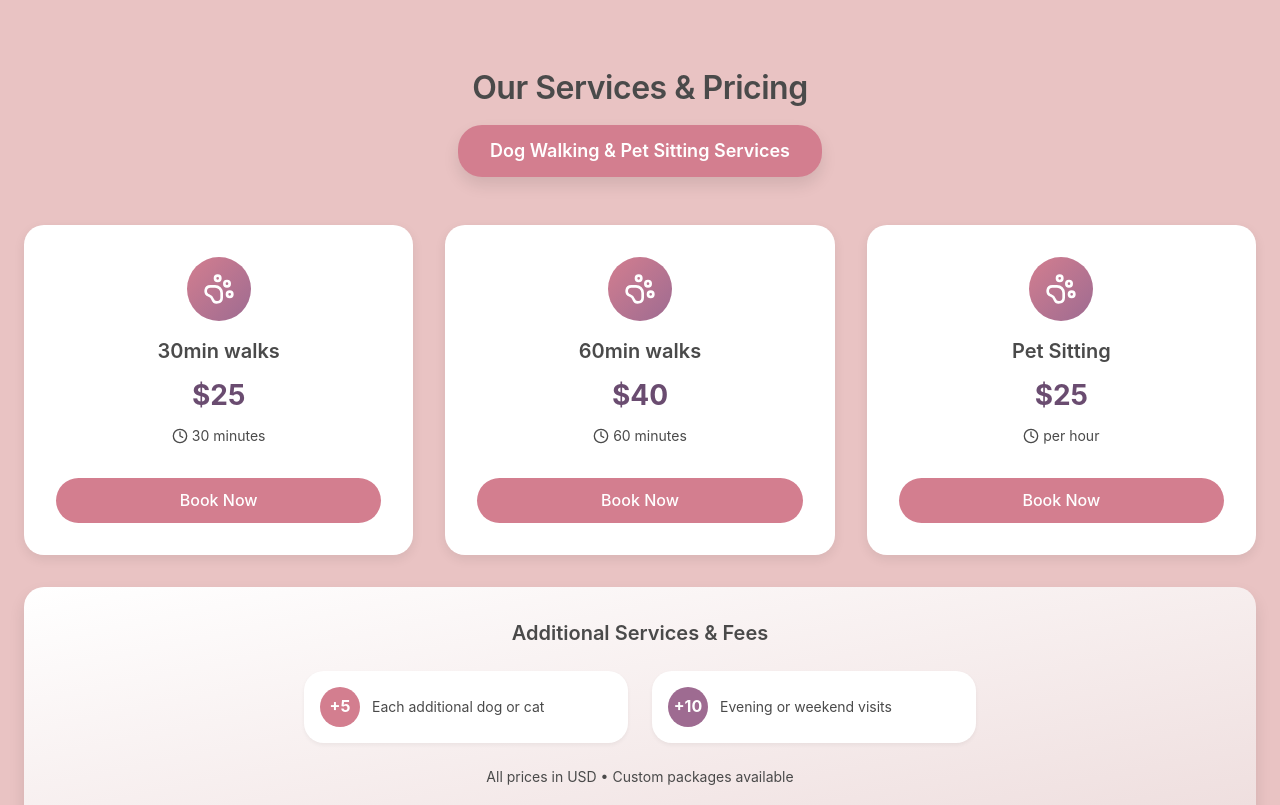
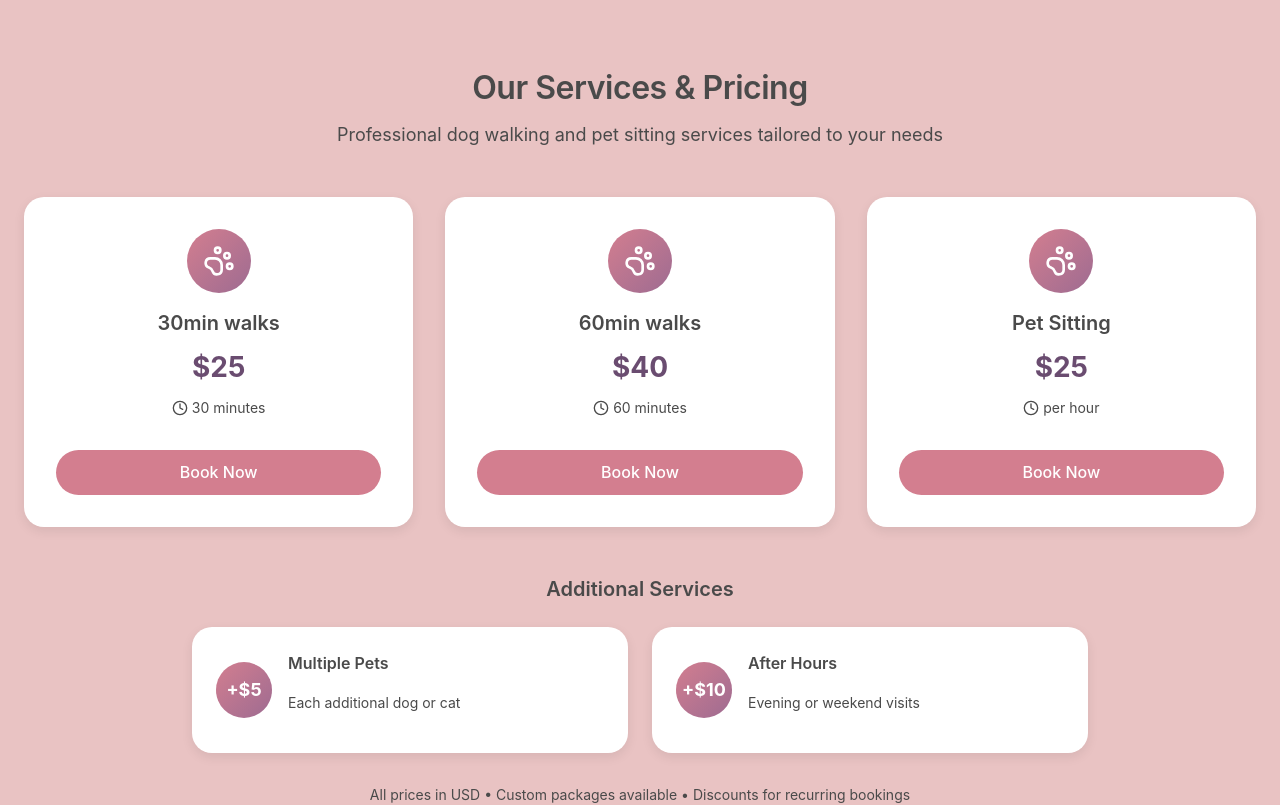
Before and after one commit to TNDIGITALMARK/54f87ab7-2407-4cbc-8971-cdd86da128fc, a Next.js app: page / in a window 1280 px wide. Shown: the part 1940-2745 px from the top of the page. Built offline with nearby package versions, Linux system fonts and the light colour scheme; no server answers.

Commit message:
Phoenix Agent implementation - I dont particularly like the segmented format, can...

```diff
--- a/src/components/pet-care/ServicesSection.tsx
+++ b/src/components/pet-care/ServicesSection.tsx
@@ -69,46 +69,56 @@ export default function ServicesSection() {
     <section className="py-16">
       {/* Section Header */}
       <div className="text-center mb-12">
-        <h2 className="text-[hsl(var(--foreground))] mb-4">
+        <h2 className="text-[hsl(var(--foreground))] mb-3">
           Our Services & Pricing
         </h2>
-        <div className="inline-block px-8 py-3 rounded-[var(--radius-button)] bg-[hsl(var(--primary))] text-on-dark font-semibold text-lg shadow-md">
-          Dog Walking & Pet Sitting Services
-        </div>
+        <p className="text-[hsl(var(--muted-foreground))] text-lg max-w-2xl mx-auto">
+          Professional dog walking and pet sitting services tailored to your needs
+        </p>
       </div>
 
       {/* Service Cards Grid */}
-      <div className="grid grid-cols-1 md:grid-cols-3 gap-8 mb-8">
+      <div className="grid grid-cols-1 md:grid-cols-3 gap-8 mb-12">
         {services.map((service, index) => (
           <ServiceCard key={index} {...service} />
         ))}
       </div>
 
       {/* Additional Pricing Info */}
-      <div className="mt-8 p-8 bg-gradient-to-br from-white to-[hsl(var(--muted))] rounded-[var(--radius)] shadow-md card-hover">
+      <div className="max-w-4xl mx-auto">
         <h3 className="font-semibold text-[hsl(var(--foreground))] mb-6 text-center text-xl">
-          Additional Services & Fees
+          Additional Services
         </h3>
-        <div className="grid grid-cols-1 md:grid-cols-2 gap-6 max-w-2xl mx-auto">
-          <div className="flex items-center gap-3 p-4 bg-white rounded-lg shadow-sm">
-            <div className="w-10 h-10 rounded-full bg-[hsl(var(--primary))] flex items-center justify-center text-on-dark font-bold">
-              +5
+        <div className="grid grid-cols-1 md:grid-cols-2 gap-6">
+          <div className="flex items-center gap-4 p-6 bg-white rounded-[var(--radius)] shadow card-hover">
+            <div className="w-14 h-14 rounded-full bg-gradient-to-br from-[hsl(var(--primary))] to-[hsl(var(--secondary))] flex items-center justify-center flex-shrink-0">
+              <span className="text-on-dark font-bold text-lg">+$5</span>
             </div>
-            <span className="text-[hsl(var(--foreground))] text-sm">
-              Each additional dog or cat
-            </span>
+            <div>
+              <p className="text-[hsl(var(--foreground))] font-semibold">
+                Multiple Pets
+              </p>
+              <p className="text-[hsl(var(--muted-foreground))] text-sm">
+                Each additional dog or cat
+              </p>
+            </div>
           </div>
-          <div className="flex items-center gap-3 p-4 bg-white rounded-lg shadow-sm">
-            <div className="w-10 h-10 rounded-full bg-[hsl(var(--secondary))] flex items-center justify-center text-on-dark font-bold">
-              +10
+          <div className="flex items-center gap-4 p-6 bg-white rounded-[var(--radius)] shadow card-hover">
+            <div className="w-14 h-14 rounded-full bg-gradient-to-br from-[hsl(var(--primary))] to-[hsl(var(--secondary))] flex items-center justify-center flex-shrink-0">
+              <span className="text-on-dark font-bold text-lg">+$10</span>
             </div>
-            <span className="text-[hsl(var(--foreground))] text-sm">
-              Evening or weekend visits
-            </span>
+            <div>
+              <p className="text-[hsl(var(--foreground))] font-semibold">
+                After Hours
+              </p>
+              <p className="text-[hsl(var(--muted-foreground))] text-sm">
+                Evening or weekend visits
+              </p>
+            </div>
           </div>
         </div>
-        <p className="text-center text-[hsl(var(--muted-foreground))] text-sm mt-6">
-          All prices in USD • Custom packages available
+        <p className="text-center text-[hsl(var(--muted-foreground))] text-sm mt-8">
+          All prices in USD • Custom packages available • Discounts for recurring bookings
         </p>
       </div>
     </section>
```
